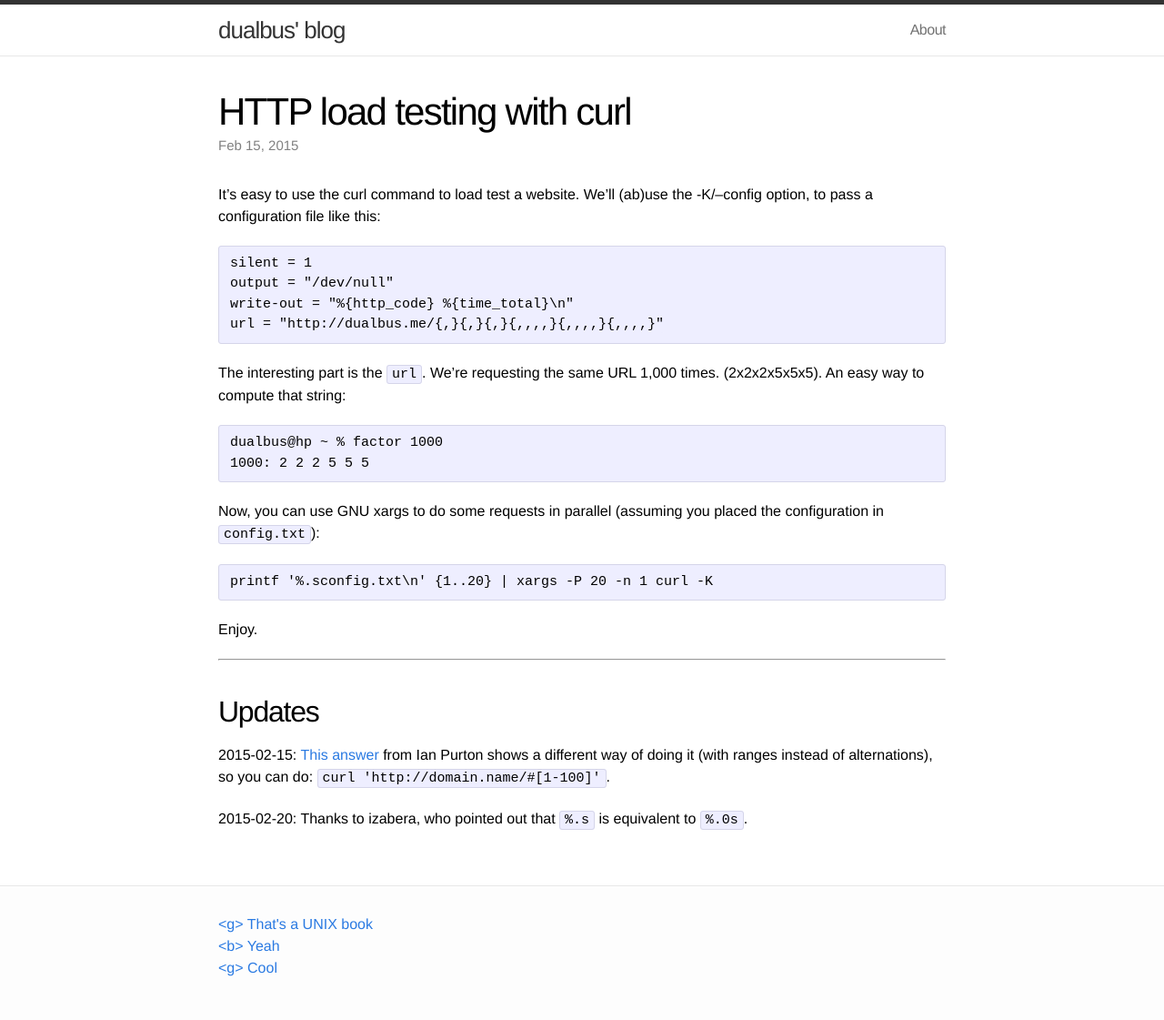
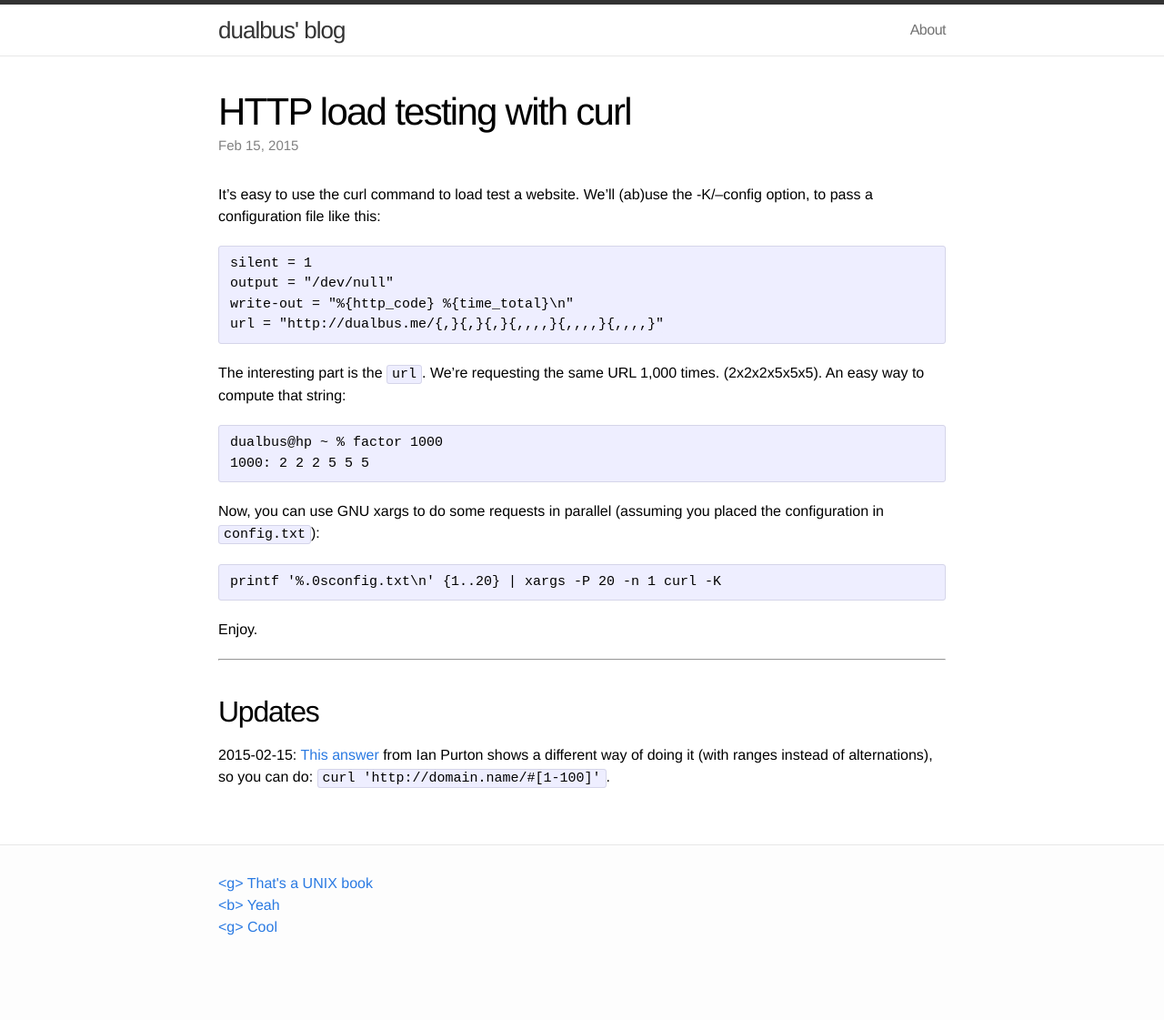
Before and after one commit to dualbus/dualbus.me, a Jekyll site: the page built from _posts/2015-02-15-http-load-testing-with-curl.md, in a window 1280 px wide. Shown: the whole page at 91% size. Built offline with Jekyll 4.4.1, drawn with Linux system fonts in a browser that asks for light colours; after the commit the page ends 1076 px from its top, so only the background shows below that.

Commit message:
Revert %.s change

```diff
--- a/_posts/2015-02-15-http-load-testing-with-curl.md
+++ b/_posts/2015-02-15-http-load-testing-with-curl.md
@@ -21,7 +21,7 @@ The interesting part is the `url`. We're requesting the same URL 1,000 times.
 Now, you can use GNU xargs to do some requests in parallel (assuming you placed
 the configuration in `config.txt`):
 
-    printf '%.sconfig.txt\n' {1..20} | xargs -P 20 -n 1 curl -K
+    printf '%.0sconfig.txt\n' {1..20} | xargs -P 20 -n 1 curl -K
 
 Enjoy.
 
@@ -32,6 +32,3 @@ Enjoy.
 2015-02-15: [This answer](http://serverfault.com/a/358464) from Ian Purton
 shows a different way of doing it (with ranges instead of alternations), so you
 can do: `curl 'http://domain.name/#[1-100]'`.
-
-2015-02-20: Thanks to izabera, who pointed out that `%.s` is equivalent to
-`%.0s`.
```
